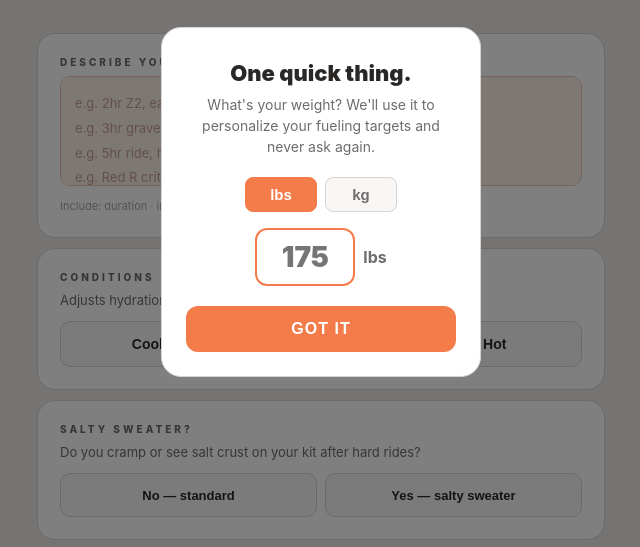
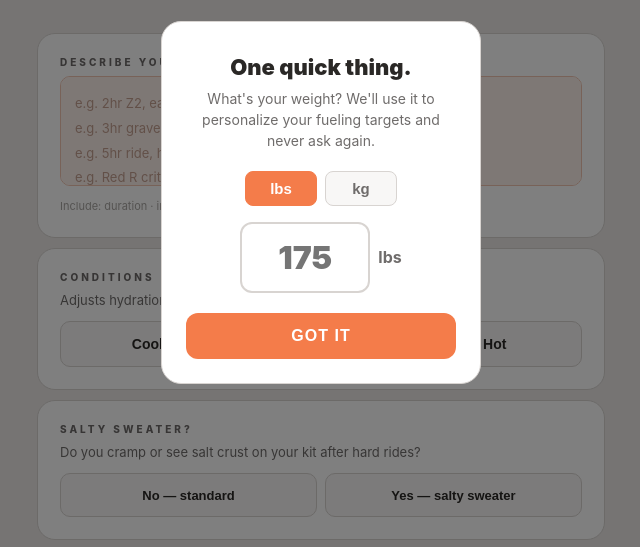
Before and after one commit to ampliobeta/fuel-fiesta, a website: page index.html in a window 1280 px wide. Shown: the part 198-745 px from the top of the page, without its empty margins (319-959 px from the left). Drawn offline with Linux system fonts and the light colour scheme.

Commit message:
Update index.html

```diff
--- a/index.html
+++ b/index.html
@@ -256,10 +256,10 @@ html, body { background: var(--bg); color: var(--text); font-family: -apple-syst
     display: flex; gap: 8px; align-items: center; justify-content: center; margin-bottom: 20px;
   }
   .weight-input-row input {
-    width: 100px; font-size: 28px; font-weight: 900; text-align: center;
-    border: 2px solid var(--border); border-radius: 12px; padding: 10px 8px;
+    width: 130px; font-size: 32px; font-weight: 900; text-align: center;
+    border: 2px solid var(--border); border-radius: 12px; padding: 14px 8px;
     -webkit-appearance: none; -moz-appearance: textfield; appearance: none;
-    outline: none; font-family: inherit;
+    outline: none; font-family: inherit; cursor: text;
   }
   .weight-input-row input::-webkit-outer-spin-button,
   .weight-input-row input::-webkit-inner-spin-button { -webkit-appearance: none; margin: 0; }
@@ -617,7 +617,7 @@ html, body { background: var(--bg); color: var(--text); font-family: -apple-syst
     document.getElementById('weightOverlay').classList.add('active');
     var inp = document.getElementById('weightInput');
     if (savedWeight) inp.value = savedWeight;
-    setTimeout(function(){ inp.focus(); }, 100);
+    // iOS won't open keyboard on programmatic focus — user taps the field
   }
   function hideWeightModal() {
     document.getElementById('weightOverlay').classList.remove('active');
```
